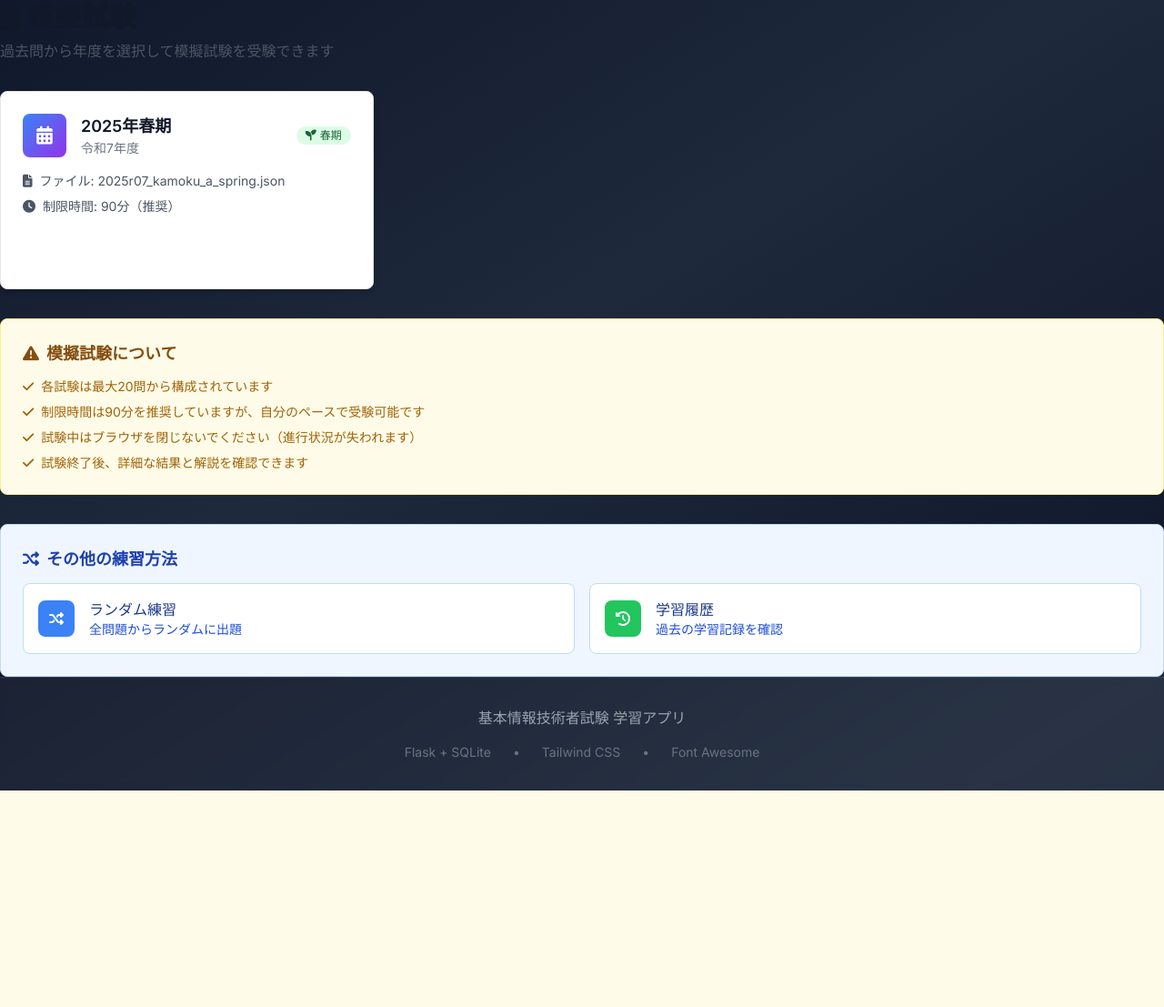
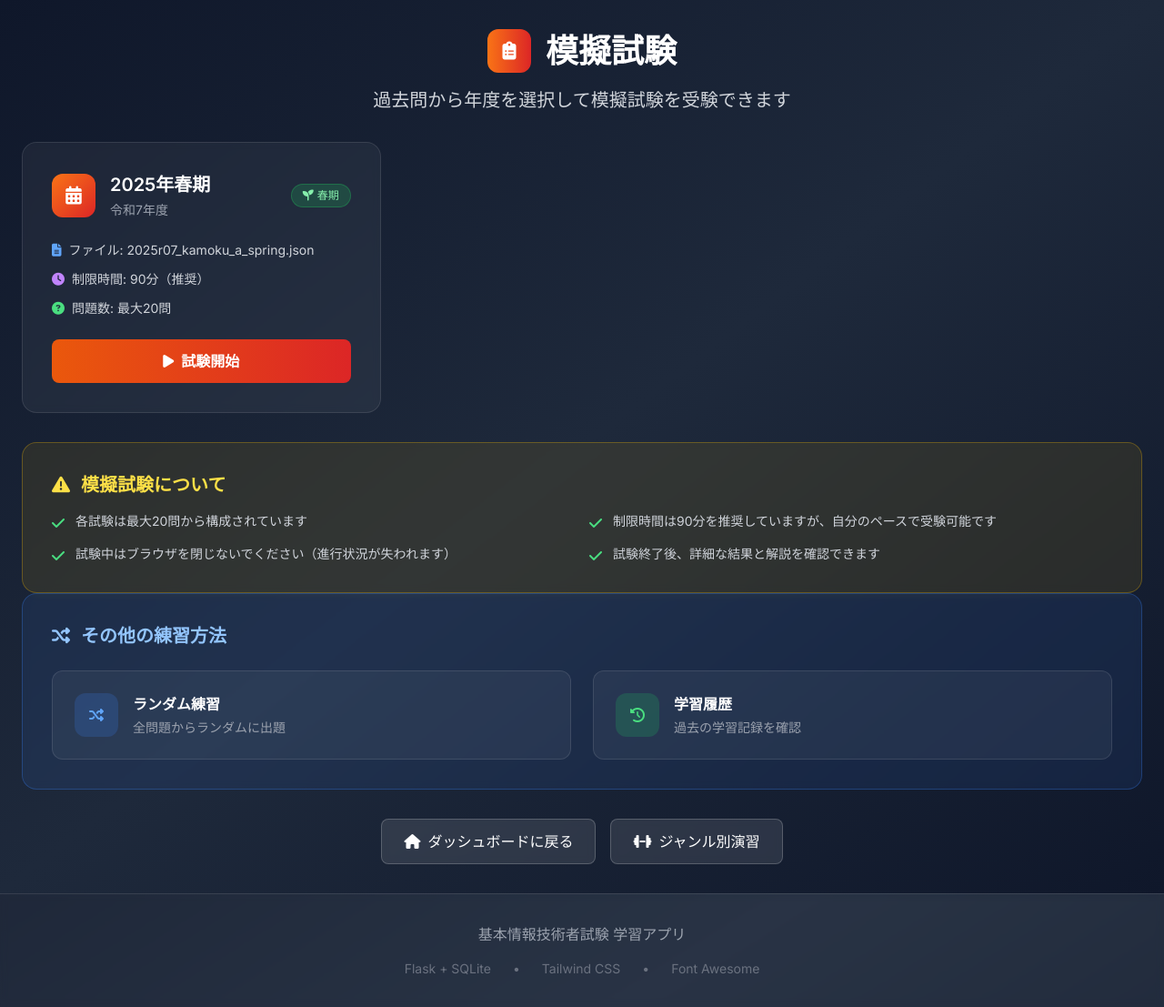
Before and after one commit to d01ki/FE-master, a Flask app: page /mock_exam in a window 1280 px wide. Shown: the part 65-1172 px from the top of the page at 91% size. Before the commit the page ends 934 px from the top, so only its background shows below. Run offline with Flask 3, Linux system fonts and the light colour scheme; some libraries are stand-ins or nearby versions.

Commit message:
Fix mock exam start button visibility - make buttons always visible instead of hover-only

```diff
--- a/templates/mock_exam_select.html
+++ b/templates/mock_exam_select.html
@@ -3,57 +3,69 @@
 {% block title %}模擬試験選択 - {{ super() }}{% endblock %}
 
 {% block content %}
+<div class="min-h-screen bg-gradient-to-br from-slate-900 via-slate-800 to-slate-900">
+    <div class="container mx-auto px-6 py-8">
+        <!-- Header -->
         <div class="mb-8">
-    <h1 class="text-3xl font-bold text-gray-900 mb-2">
-        <i class="fas fa-clipboard-list text-primary"></i> 模擬試験
+            <div class="text-center">
+                <h1 class="text-4xl font-bold text-white mb-4 flex items-center justify-center">
+                    <span class="w-12 h-12 bg-gradient-to-r from-orange-500 to-red-600 rounded-xl flex items-center justify-center mr-4">
+                        <i class="fas fa-clipboard-list text-white text-xl"></i>
+                    </span>
+                    模擬試験
                 </h1>
-    <p class="text-gray-600">過去問から年度を選択して模擬試験を受験できます</p>
+                <p class="text-xl text-gray-300">過去問から年度を選択して模擬試験を受験できます</p>
+            </div>
         </div>
 
         {% if exam_files %}
-    <div class="grid grid-cols-1 md:grid-cols-2 lg:grid-cols-3 gap-6">
+            <div class="grid grid-cols-1 md:grid-cols-2 lg:grid-cols-3 gap-6 mb-8">
                 {% for exam_file in exam_files %}
-            <div class="bg-white rounded-lg shadow-md hover:shadow-lg transition-shadow duration-200 border border-gray-200">
-                <div class="p-6">
-                    <div class="flex items-center justify-between mb-4">
+                    <div class="bg-white/5 backdrop-blur-sm rounded-2xl border border-white/10 overflow-hidden hover:bg-white/10 transition-all duration-300 hover:border-orange-500/50">
+                        <div class="p-8">
+                            <div class="flex items-center justify-between mb-6">
                                 <div class="flex items-center">
-                            <div class="w-12 h-12 bg-gradient-to-br from-blue-500 to-purple-600 rounded-lg flex items-center justify-center mr-4">
+                                    <div class="w-12 h-12 bg-gradient-to-br from-orange-500 to-red-600 rounded-xl flex items-center justify-center mr-4">
                                         <i class="fas fa-calendar-alt text-white text-xl"></i>
                                     </div>
                                     <div>
-                                <h3 class="text-lg font-semibold text-gray-900">
+                                        <h3 class="text-xl font-semibold text-white mb-1">
                                             {{ exam_file.info.display_name }}
                                         </h3>
-                                <p class="text-sm text-gray-500">
+                                        <p class="text-sm text-gray-400">
                                             令和{{ exam_file.info.era_year }}年度
                                         </p>
                                     </div>
                                 </div>
                                 {% if exam_file.info.season == 'spring' %}
-                            <span class="inline-flex items-center px-2.5 py-0.5 rounded-full text-xs font-medium bg-green-100 text-green-800">
+                                    <span class="inline-flex items-center px-3 py-1 rounded-full text-xs font-medium bg-green-500/20 text-green-300 border border-green-500/30">
                                         <i class="fas fa-seedling mr-1"></i>春期
                                     </span>
                                 {% else %}
-                            <span class="inline-flex items-center px-2.5 py-0.5 rounded-full text-xs font-medium bg-orange-100 text-orange-800">
+                                    <span class="inline-flex items-center px-3 py-1 rounded-full text-xs font-medium bg-orange-500/20 text-orange-300 border border-orange-500/30">
                                         <i class="fas fa-leaf mr-1"></i>秋期
                                     </span>
                                 {% endif %}
                             </div>
 
-                    <div class="mb-4">
-                        <p class="text-sm text-gray-600 mb-2">
-                            <i class="fas fa-file-alt mr-1"></i>
+                            <div class="mb-6 space-y-3">
+                                <p class="text-sm text-gray-300 flex items-center">
+                                    <i class="fas fa-file-alt mr-2 text-blue-400"></i>
                                     ファイル: {{ exam_file.filename }}
                                 </p>
-                        <p class="text-sm text-gray-600">
-                            <i class="fas fa-clock mr-1"></i>
+                                <p class="text-sm text-gray-300 flex items-center">
+                                    <i class="fas fa-clock mr-2 text-purple-400"></i>
                                     制限時間: 90分（推奨）
+                                </p>
+                                <p class="text-sm text-gray-300 flex items-center">
+                                    <i class="fas fa-question-circle mr-2 text-green-400"></i>
+                                    問題数: 最大20問
                                 </p>
                             </div>
 
-                    <div class="flex justify-center">
+                            <div class="text-center">
                                 <a href="{{ url_for('mock_exam_start', filename=exam_file.filename) }}"
-                           class="inline-flex items-center px-4 py-2 bg-primary hover:bg-blue-700 text-white font-medium rounded-lg transition-colors duration-200">
+                                   class="inline-flex items-center justify-center w-full bg-gradient-to-r from-orange-600 to-red-600 hover:from-orange-700 hover:to-red-700 text-white font-semibold py-3 px-6 rounded-lg transition-all duration-200 transform hover:scale-105">
                                     <i class="fas fa-play mr-2"></i>
                                     試験開始
                                 </a>
@@ -64,36 +76,48 @@
             </div>
 
             <!-- 注意事項 -->
-    <div class="mt-8 bg-yellow-50 border border-yellow-200 rounded-lg p-6">
-        <h3 class="text-lg font-semibold text-yellow-800 mb-3">
-            <i class="fas fa-exclamation-triangle mr-2"></i>模擬試験について
+            <div class="bg-yellow-500/10 border border-yellow-500/30 rounded-2xl p-8 backdrop-blur-sm">
+                <h3 class="text-xl font-semibold text-yellow-300 mb-4 flex items-center">
+                    <i class="fas fa-exclamation-triangle mr-3"></i>模擬試験について
                 </h3>
-        <ul class="text-sm text-yellow-700 space-y-2">
-            <li><i class="fas fa-check mr-2"></i>各試験は最大20問から構成されています</li>
-            <li><i class="fas fa-check mr-2"></i>制限時間は90分を推奨していますが、自分のペースで受験可能です</li>
-            <li><i class="fas fa-check mr-2"></i>試験中はブラウザを閉じないでください（進行状況が失われます）</li>
-            <li><i class="fas fa-check mr-2"></i>試験終了後、詳細な結果と解説を確認できます</li>
-        </ul>
+                <div class="grid grid-cols-1 md:grid-cols-2 gap-4">
+                    <div class="flex items-start space-x-3">
+                        <i class="fas fa-check text-green-400 mt-1 flex-shrink-0"></i>
+                        <p class="text-sm text-gray-300">各試験は最大20問から構成されています</p>
+                    </div>
+                    <div class="flex items-start space-x-3">
+                        <i class="fas fa-check text-green-400 mt-1 flex-shrink-0"></i>
+                        <p class="text-sm text-gray-300">制限時間は90分を推奨していますが、自分のペースで受験可能です</p>
+                    </div>
+                    <div class="flex items-start space-x-3">
+                        <i class="fas fa-check text-green-400 mt-1 flex-shrink-0"></i>
+                        <p class="text-sm text-gray-300">試験中はブラウザを閉じないでください（進行状況が失われます）</p>
+                    </div>
+                    <div class="flex items-start space-x-3">
+                        <i class="fas fa-check text-green-400 mt-1 flex-shrink-0"></i>
+                        <p class="text-sm text-gray-300">試験終了後、詳細な結果と解説を確認できます</p>
+                    </div>
+                </div>
             </div>
 
         {% else %}
             <!-- 試験ファイルがない場合 -->
-    <div class="text-center py-12">
+            <div class="text-center py-16">
                 <div class="max-w-md mx-auto">
-            <div class="w-24 h-24 bg-gray-100 rounded-full flex items-center justify-center mx-auto mb-6">
+                    <div class="w-24 h-24 bg-white/5 rounded-full flex items-center justify-center mx-auto mb-8 border border-white/10">
                         <i class="fas fa-folder-open text-4xl text-gray-400"></i>
                     </div>
-            <h3 class="text-xl font-semibold text-gray-900 mb-2">模擬試験用ファイルがありません</h3>
-            <p class="text-gray-600 mb-6">
+                    <h3 class="text-2xl font-semibold text-white mb-4">模擬試験用ファイルがありません</h3>
+                    <p class="text-gray-300 mb-8 leading-relaxed">
                         年度別の過去問JSONファイルをアップロードすると、模擬試験を受験できるようになります。
                     </p>
-            <div class="space-y-3">
-                <p class="text-sm text-gray-500">
-                    <i class="fas fa-lightbulb mr-1"></i>
+                    <div class="space-y-4">
+                        <p class="text-sm text-gray-400 bg-white/5 px-4 py-2 rounded-lg border border-white/10">
+                            <i class="fas fa-lightbulb mr-2 text-yellow-400"></i>
                             ファイル名の形式: 2025r07_kamoku_a_spring.json
                         </p>
                         <a href="{{ url_for('admin_login') }}"
-                   class="inline-flex items-center px-4 py-2 bg-primary hover:bg-blue-700 text-white font-medium rounded-lg transition-colors duration-200">
+                           class="inline-flex items-center px-6 py-3 bg-gradient-to-r from-purple-600 to-pink-600 hover:from-purple-700 hover:to-pink-700 text-white font-semibold rounded-lg transition-all duration-200 transform hover:scale-105">
                             <i class="fas fa-upload mr-2"></i>
                             管理画面でファイルをアップロード
                         </a>
@@ -103,31 +127,45 @@
         {% endif %}
 
         <!-- ランダム練習オプション -->
-<div class="mt-8 bg-blue-50 border border-blue-200 rounded-lg p-6">
-    <h3 class="text-lg font-semibold text-blue-800 mb-3">
-        <i class="fas fa-random mr-2"></i>その他の練習方法
+        <div class="bg-blue-500/10 border border-blue-500/30 rounded-2xl p-8 backdrop-blur-sm">
+            <h3 class="text-xl font-semibold text-blue-300 mb-6 flex items-center">
+                <i class="fas fa-random mr-3"></i>その他の練習方法
             </h3>
-    <div class="grid grid-cols-1 md:grid-cols-2 gap-4">
+            <div class="grid grid-cols-1 md:grid-cols-2 gap-6">
                 <a href="{{ url_for('random_question') }}"
-           class="flex items-center p-4 bg-white rounded-lg border border-blue-200 hover:bg-blue-50 transition-colors duration-200">
-            <div class="w-10 h-10 bg-blue-500 rounded-lg flex items-center justify-center mr-4">
-                <i class="fas fa-shuffle text-white"></i>
+                   class="flex items-center p-6 bg-white/5 rounded-xl border border-white/10 hover:bg-white/10 hover:border-blue-500/50 transition-all duration-200 group">
+                    <div class="w-12 h-12 bg-blue-500/20 rounded-xl flex items-center justify-center mr-4 group-hover:bg-blue-500/30 transition-colors">
+                        <i class="fas fa-shuffle text-blue-400"></i>
                     </div>
                     <div>
-                <h4 class="font-medium text-blue-900">ランダム練習</h4>
-                <p class="text-sm text-blue-700">全問題からランダムに出題</p>
+                        <h4 class="font-semibold text-white mb-1">ランダム練習</h4>
+                        <p class="text-sm text-gray-400">全問題からランダムに出題</p>
                     </div>
                 </a>
                 <a href="{{ url_for('history') }}"
-           class="flex items-center p-4 bg-white rounded-lg border border-blue-200 hover:bg-blue-50 transition-colors duration-200">
-            <div class="w-10 h-10 bg-green-500 rounded-lg flex items-center justify-center mr-4">
-                <i class="fas fa-history text-white"></i>
+                   class="flex items-center p-6 bg-white/5 rounded-xl border border-white/10 hover:bg-white/10 hover:border-green-500/50 transition-all duration-200 group">
+                    <div class="w-12 h-12 bg-green-500/20 rounded-xl flex items-center justify-center mr-4 group-hover:bg-green-500/30 transition-colors">
+                        <i class="fas fa-history text-green-400"></i>
                     </div>
                     <div>
-                <h4 class="font-medium text-blue-900">学習履歴</h4>
-                <p class="text-sm text-blue-700">過去の学習記録を確認</p>
+                        <h4 class="font-semibold text-white mb-1">学習履歴</h4>
+                        <p class="text-sm text-gray-400">過去の学習記録を確認</p>
                     </div>
                 </a>
             </div>
         </div>
+
+        <!-- Quick Navigation -->
+        <div class="mt-8 text-center">
+            <div class="flex flex-wrap justify-center gap-4">
+                <a href="{{ url_for('index') }}" class="bg-white/10 hover:bg-white/20 text-white px-6 py-3 rounded-lg transition-all duration-200 flex items-center backdrop-blur-sm border border-white/20">
+                    <i class="fas fa-home mr-2"></i>ダッシュボードに戻る
+                </a>
+                <a href="{{ url_for('genre_practice') }}" class="bg-white/10 hover:bg-white/20 text-white px-6 py-3 rounded-lg transition-all duration-200 flex items-center backdrop-blur-sm border border-white/20">
+                    <i class="fas fa-dumbbell mr-2"></i>ジャンル別演習
+                </a>
+            </div>
+        </div>
+    </div>
+</div>
 {% endblock %}
```
Lines whose indentation alone changed are shown as unchanged.
